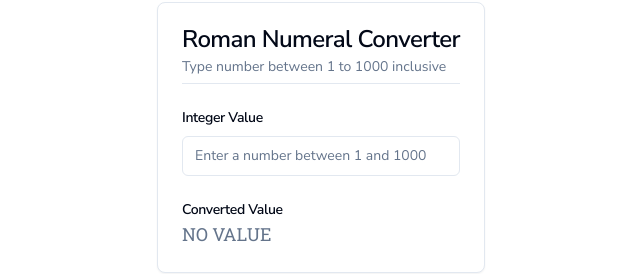
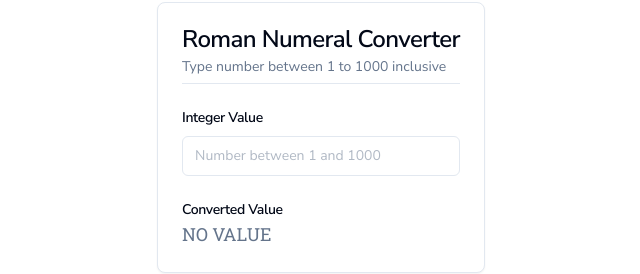
Before and after one commit to dopplerDistortion/nextjs-playground, a Next.js app: page / in a window 1280 px wide. Shown: the part 263-537 px from the top of the page, without its empty margins (319-959 px from the left). Built offline with nearby package versions, Linux system fonts and the light colour scheme.

Commit message:
chore: redundant value removed

```diff
--- a/app/page.tsx
+++ b/app/page.tsx
@@ -7,12 +7,10 @@ import {
   CardHeader,
   CardTitle,
 } from '@/components/ui/card';
-import {Input} from '@/components/ui/input';
 import {Separator} from '@/components/ui/separator';
 import {cn, integerToRoman} from '@/lib/utils';
-import {useTheme} from 'next-themes';
 import {Roboto_Slab} from 'next/font/google';
-import {useEffect, useState} from 'react';
+import {useState} from 'react';
 
 export const robotSlab = Roboto_Slab({
   subsets: ['latin'],
@@ -32,12 +30,10 @@ export default function Home() {
           </CardDescription>
           <Separator />
         </CardHeader>
-
         <CardContent>
           <CardTitle className="text-sm">Integer Value</CardTitle>
-          <LimitedInput value={value} setValue={setValue} />
+          <LimitedInput setValue={setValue} />
         </CardContent>
-
         <CardContent>
           <CardTitle className="text-sm">Converted Value</CardTitle>
           <CardDescription className={cn(robotSlab.className, 'text-lg')}>
--- a/components/app/limited-input.tsx
+++ b/components/app/limited-input.tsx
@@ -1,11 +1,10 @@
 import {Input} from '../ui/input';
 
 type LimitedInputProps = {
-  value: string;
   setValue: (value: string) => void;
 };
 
-export function LimitedInput({value, setValue}: LimitedInputProps) {
+export function LimitedInput({setValue}: LimitedInputProps) {
   const handleKeyDown = (event: React.KeyboardEvent<HTMLInputElement>) => {
     const keyValue = event.key;
     if (keyValue === 'Backspace') {
@@ -32,8 +31,8 @@ export function LimitedInput({value, setValue}: LimitedInputProps) {
   return (
     <Input
       type="number"
-      className="mt-2"
-      placeholder="Enter a number between 1 and 1000"
+      className="mt-2 placeholder:opacity-50"
+      placeholder="Number between 1 and 1000"
       onKeyDown={handleKeyDown}
       onKeyUp={handleKeyUp}
       max="1000"
```
